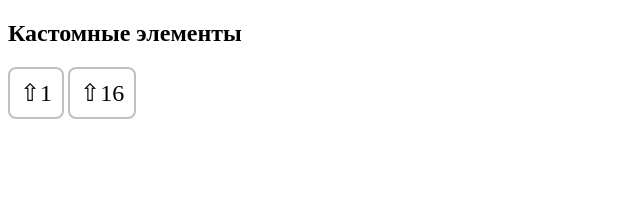
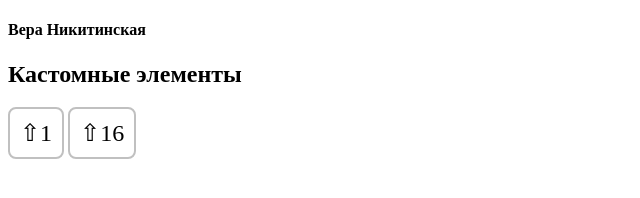
Before and after one commit to GossDemos/gossjs-sem2, a plain HTML site: page 1304/part2/index.html in a window 1280 px wide. Shown: the whole page, without its empty margins (0-640 px from the left). Drawn offline with Linux system fonts and the light colour scheme.

Commit message:
Add 1304/part2 z7a

```diff
--- a/1304/part2/index.html
+++ b/1304/part2/index.html
@@ -4,6 +4,7 @@
   <title>Кастомные элементы</title><meta charset="utf-8">
 </head>
 <body>
+  <h4 title="GossJS" id="author">Вера Никитинская</h4>
   <article>
     <h1>Кастомные элементы</h1>
     <x-cntr val="1"></x-cntr> <x-cntr val="16"></x-cntr>
```
